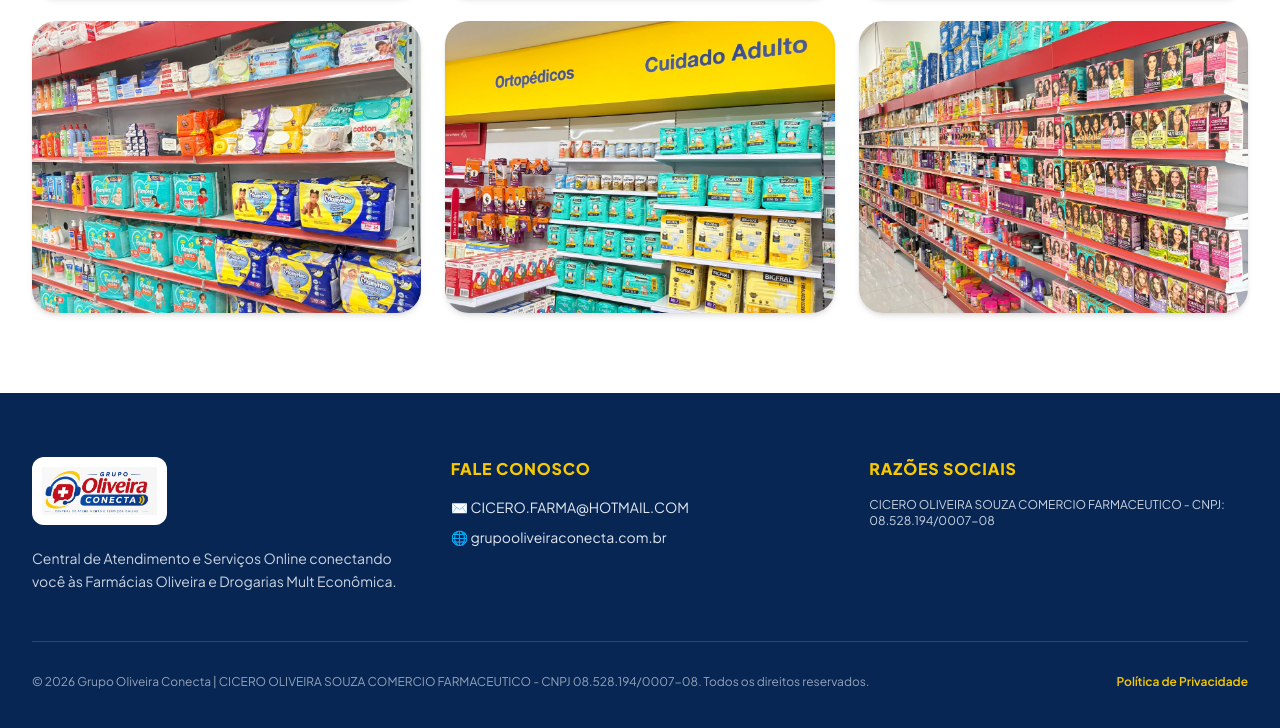
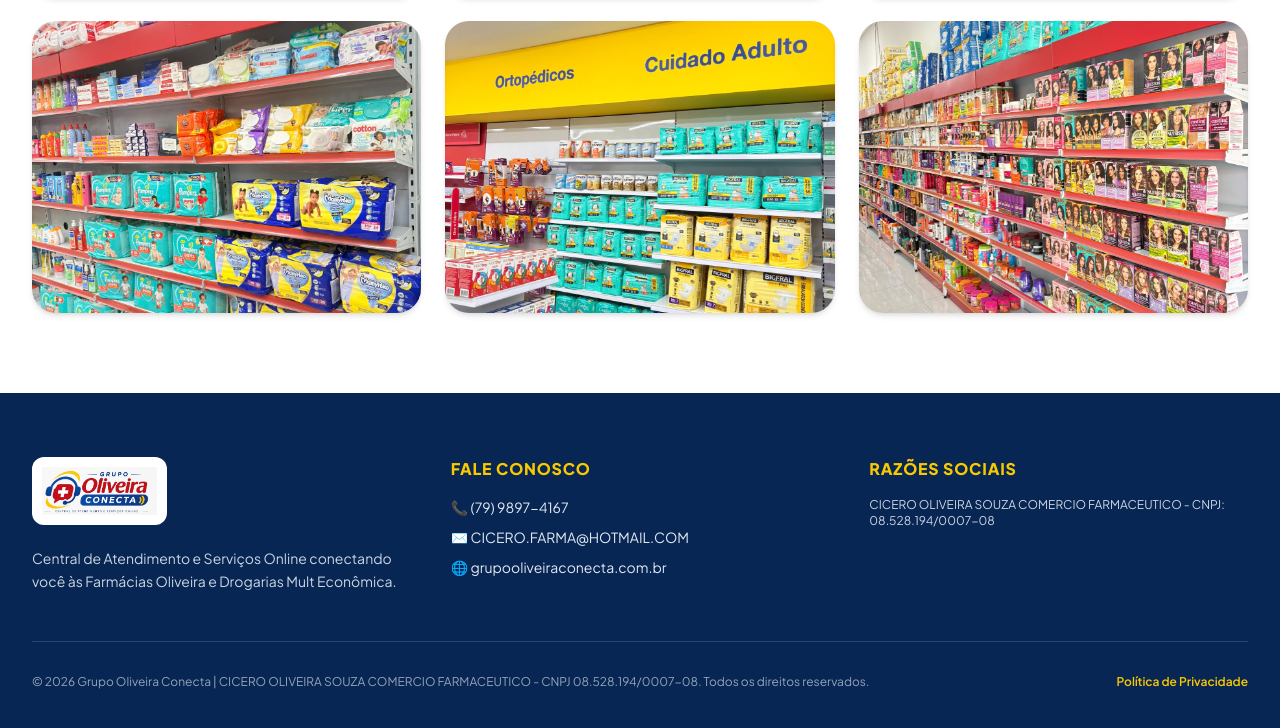
Before and after one commit to UnicoContato/grupoooliveiraconecta-dominio, a plain HTML site: page index.html in a window 1280 px wide. Shown: the part 4499-5227 px from the top of the page. Drawn offline with nearby package versions, Linux system fonts and the light colour scheme.

Commit message:
Add contact information to index.html

```diff
--- a/index.html
+++ b/index.html
@@ -562,6 +562,7 @@
                 <div>
                     <h4 class="text-base font-extrabold text-accent uppercase tracking-wider mb-4">Fale Conosco</h4>
                     <ul class="space-y-2.5 text-sm text-slate-200">
+                        <li>📞 (79) 9897-4167</li>
                         <li>✉️ CICERO.FARMA@HOTMAIL.COM</li>
                         <li>🌐 grupooliveiraconecta.com.br</li>
                     </ul>
```
